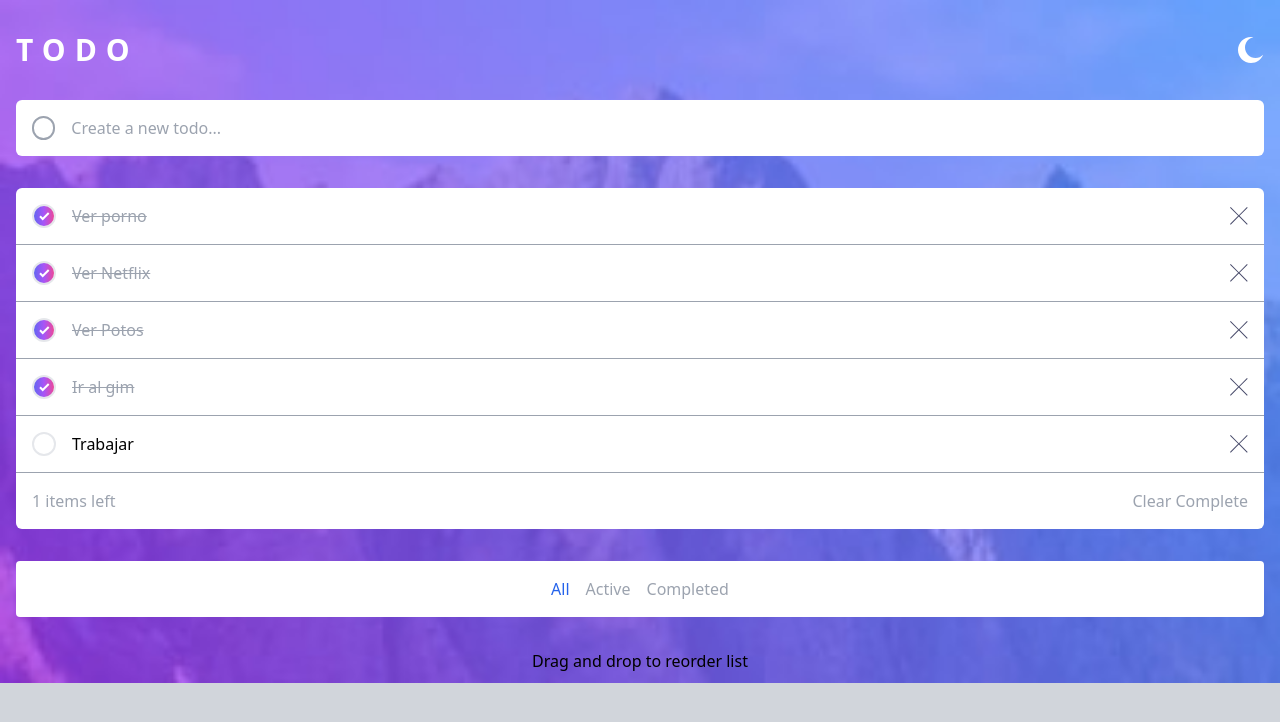
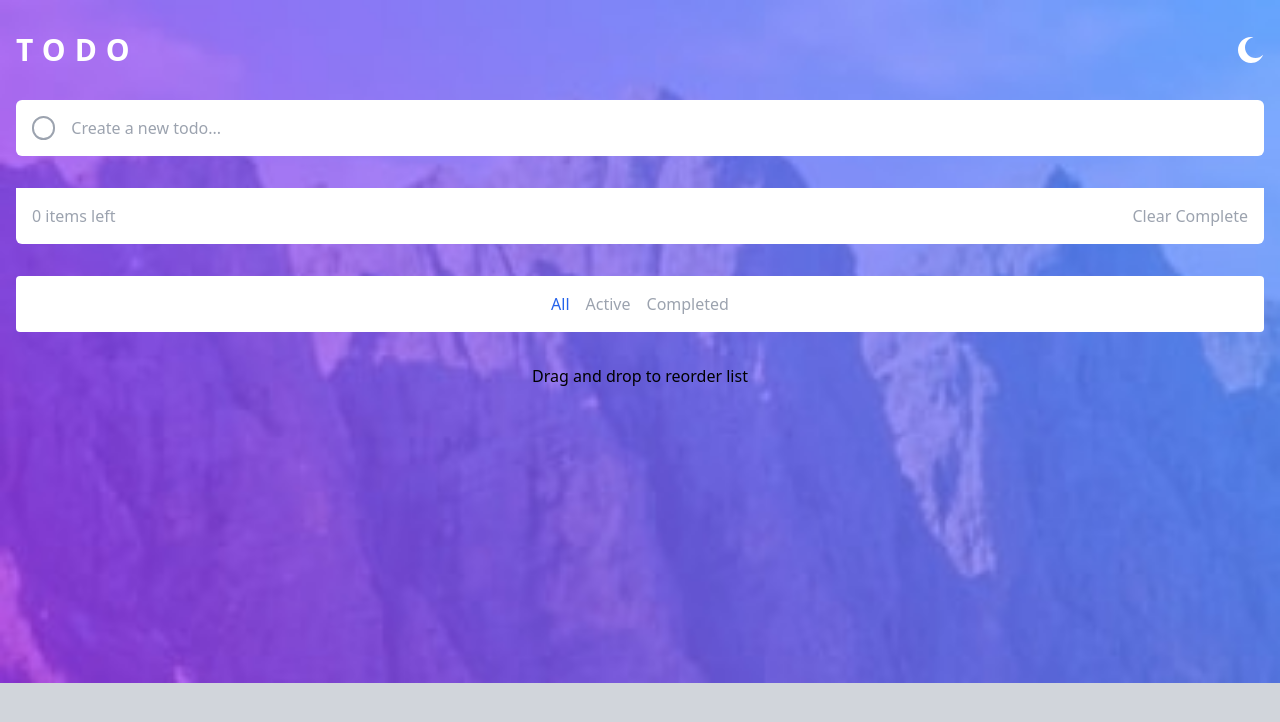
Before and after one commit to OfirRoque/React-vite-tailwindCss, a React (Vite) app: page / in a window 1280 px wide. Shown: the top 722 px of the page. Built offline with nearby package versions, Linux system fonts and the light colour scheme.

Commit message:
localStorage

```diff
--- a/src/App.jsx
+++ b/src/App.jsx
@@ -6,17 +6,15 @@ import TodoComputed from "./components/TodoComputed";
 import TodoFilter from "./components/TodoFilter";
 import { useState, useEffect } from "react";
 
-const InitialStateTodo = [
-  { id: 1, title: "Ver porno", completed: true },
-  { id: 2, title: "Ver Netflix", completed: true },
-  { id: 3, title: "Ver Potos", completed: true },
-  { id: 4, title: "Ir al gim", completed: true },
-  { id: 5, title: "Trabajar", completed: false },
-];
+const InitialStateTodo = JSON.parse(localStorage.getItem("todos")) || [];
 
 const App = () => {
   const [todos, setTodos] = useState(InitialStateTodo);
   const [filter, setFilter] = useState("all");
+
+  useEffect(() => {
+    localStorage.setItem("todos", JSON.stringify(todos));
+  }, [todos]);
 
   const handleCreateTodo = (title) => {
     const newTodo = {
@@ -76,7 +74,7 @@ const App = () => {
           computedItemsLeft={computedItemsLeft}
           clearCompleted={clearCompleted}
         />
-        <TodoFilter filter={filter} changeFilter={changeFilter}/>
+        <TodoFilter filter={filter} changeFilter={changeFilter} />
       </main>
 
       <footer className="text-center mt-8 dark:text-gray-500">
```
